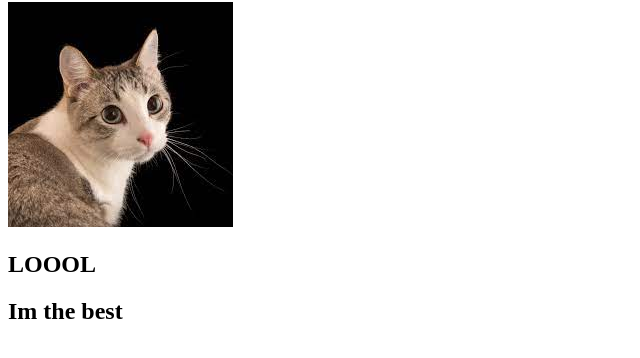
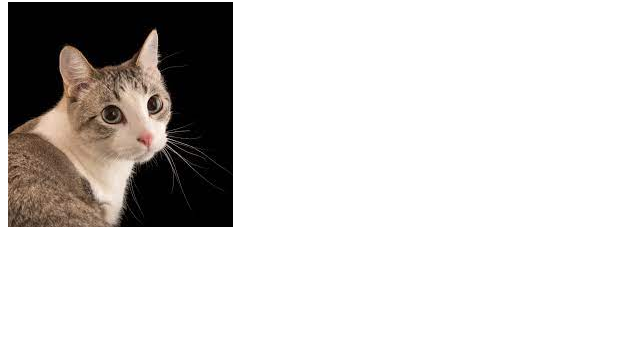
Before and after one commit to Viktoriia2408/Viktoriia2408.github.io, a plain HTML site: page index.html in a window 1280 px wide. Shown: the part 78-436 px from the top of the page, without its empty margins (0-640 px from the left). Drawn offline with Linux system fonts and the light colour scheme.

Commit message:
Update index.html

```diff
--- a/index.html
+++ b/index.html
@@ -8,7 +8,6 @@
   <body>
     <h1>Hello, world!</h1>
     <img src="images/завантаження.jpg" alt="" />
-    <h2>LOOOL</h2>
-    <h2>Im the best</h2>
+
   </body>
 </html>
```
